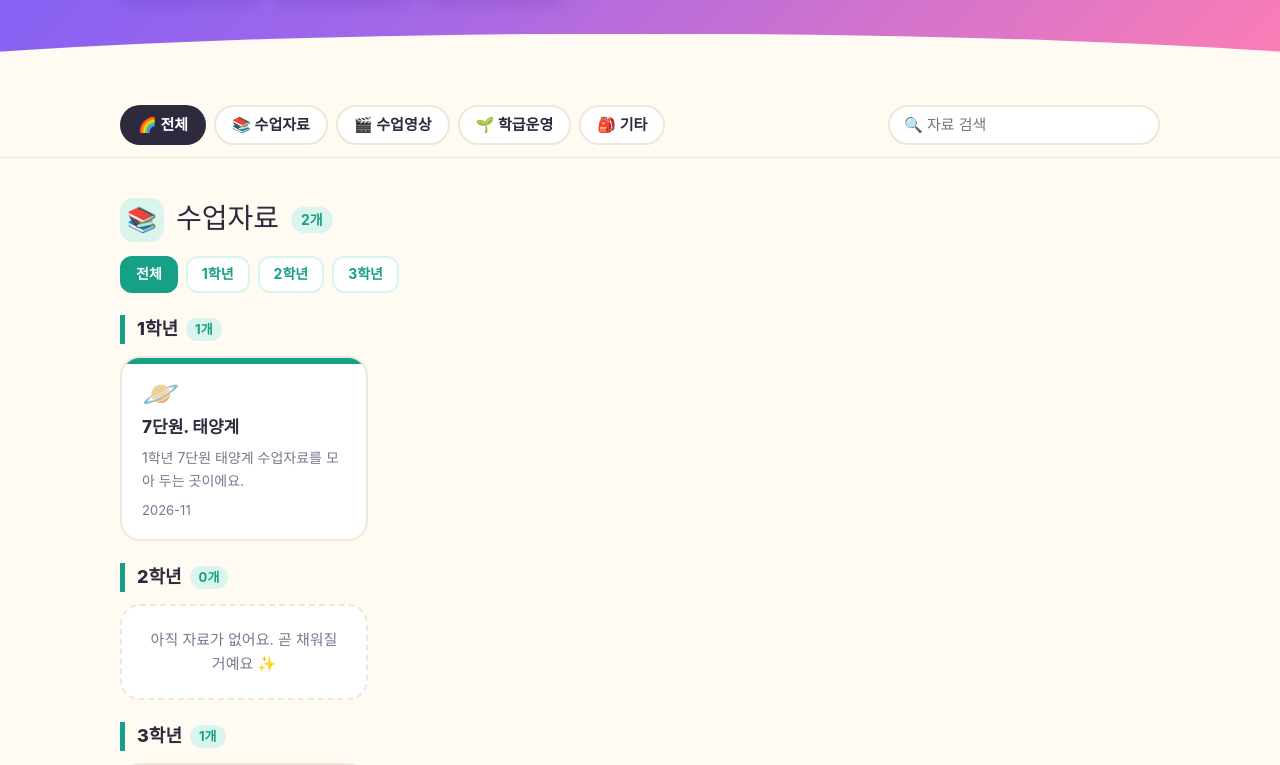
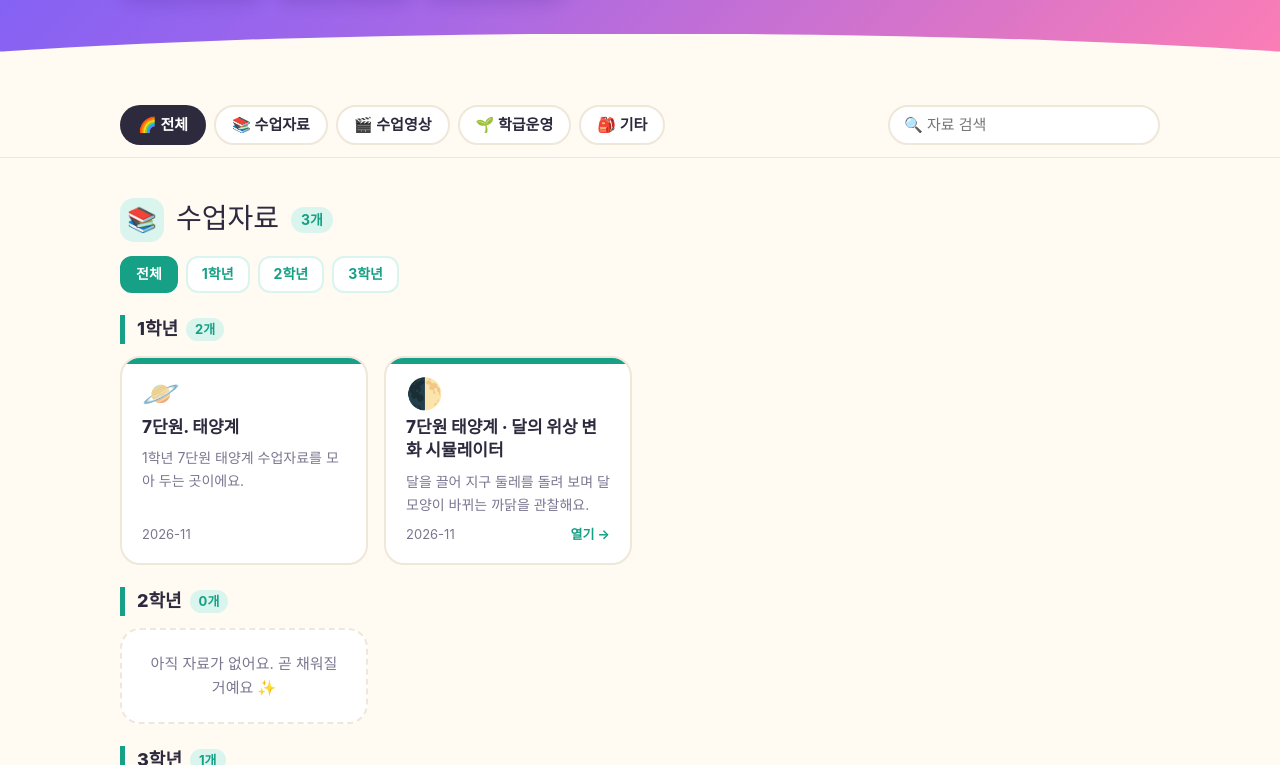
Before and after one commit to chemistryfairy/chemistryfairy.github.io, a plain HTML site: page index.html in a window 1280 px wide. Shown: the part 379-1144 px from the top of the page. Drawn offline with Linux system fonts and the light colour scheme; a web font is replaced by a local one.

Commit message:
Update index.html

```diff
--- a/index.html
+++ b/index.html
@@ -146,6 +146,15 @@ const items = [
   },
   {
     category: "수업자료",
+    grade: "1학년",
+    title: "7단원 태양계 · 달의 위상 변화 시뮬레이터",
+    desc: "달을 끌어 지구 둘레를 돌려 보며 달 모양이 바뀌는 까닭을 관찰해요.",
+    date: "2026-11",
+    link: "moon-phase.html",
+    emoji: "🌓"
+  },
+  {
+    category: "수업자료",
     grade: "3학년",
     title: "예시) 운동과 에너지 활동지",
     desc: "자료를 올리면 이 예시 카드를 지우거나 바꿔 주세요.",
```
